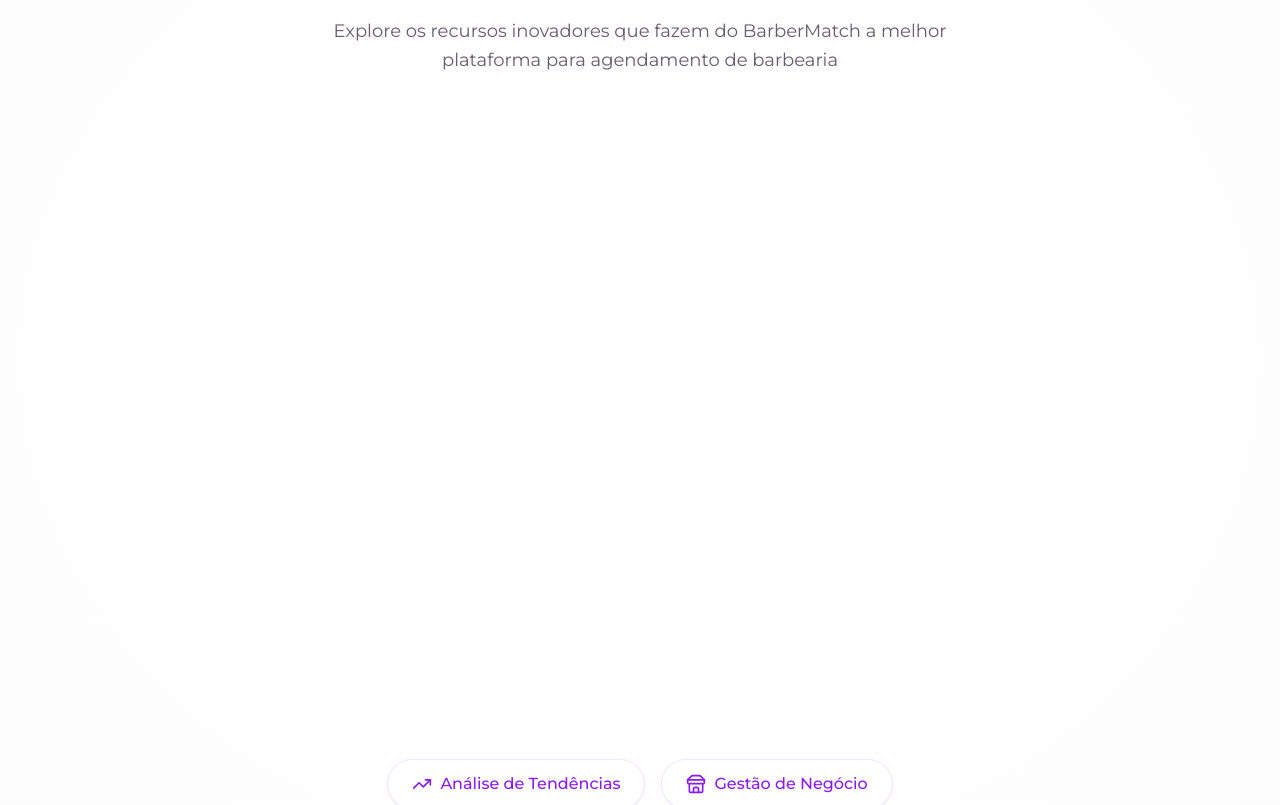
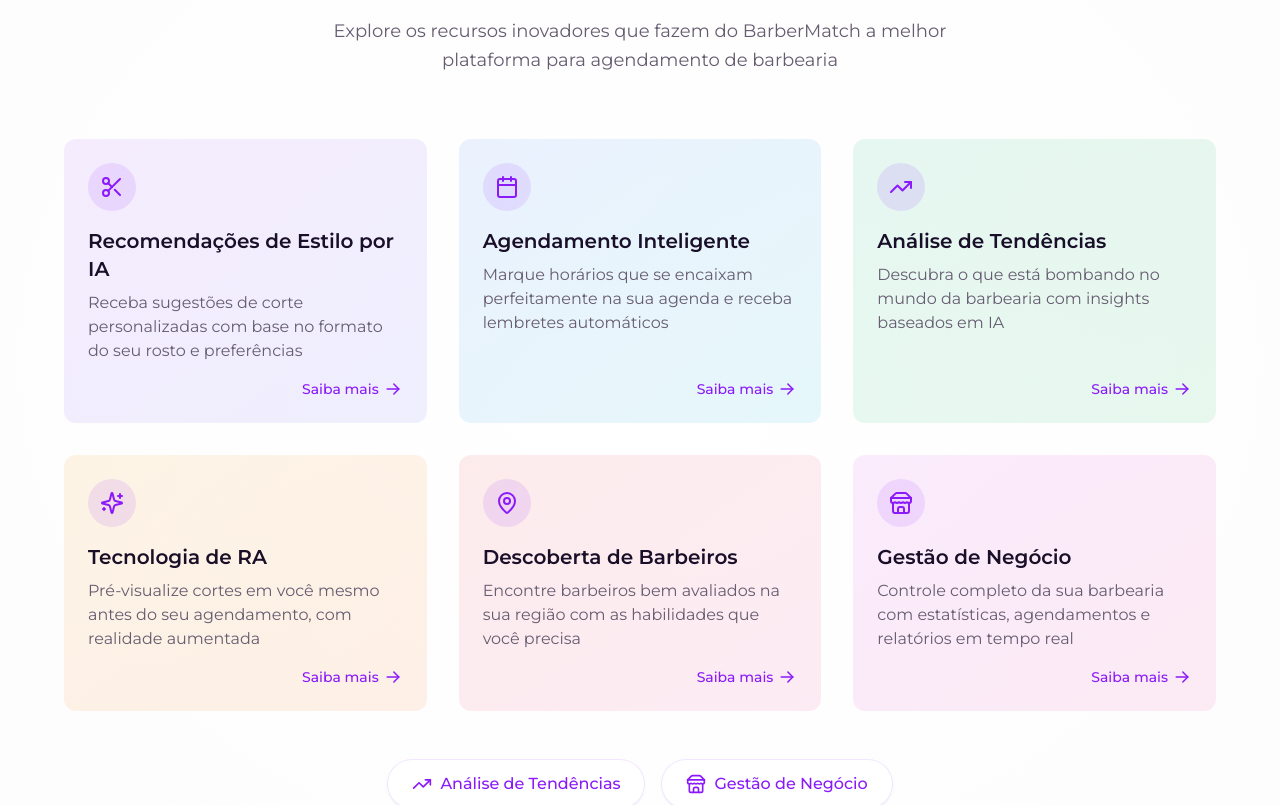
Before and after one commit to chakrinha2025/barbermatch, a React (Vite) app: page / in a window 1280 px wide. Shown: the part 1160-1965 px from the top of the page. Built offline with nearby package versions, Linux system fonts and the light colour scheme; no server answers.

Commit message:
Improve card loading
Improve the loading speed of the exclusive features cards.

```diff
--- a/src/components/AnimatedCard.tsx
+++ b/src/components/AnimatedCard.tsx
@@ -30,16 +30,16 @@ export function AnimatedCard({
     const cardCenterX = rect.left + rect.width / 2;
     const cardCenterY = rect.top + rect.height / 2;
 
-    // Calculate rotation based on mouse position (max ±15 degrees)
-    const rotateYValue = ((e.clientX - cardCenterX) / (rect.width / 2)) * 10;
-    const rotateXValue = ((e.clientY - cardCenterY) / (rect.height / 2)) * 10;
+    // Calculate rotation based on mouse position (reduced from 15 to 8 degrees for smoother movement)
+    const rotateYValue = ((e.clientX - cardCenterX) / (rect.width / 2)) * 8;
+    const rotateXValue = ((e.clientY - cardCenterY) / (rect.height / 2)) * 8;
 
     setRotateX(-rotateXValue);
     setRotateY(rotateYValue);
   };
 
   const handleMouseEnter = () => {
-    setScale(1.05);
+    setScale(1.03); // Reduced scale for smoother animation
   };
 
   const handleMouseLeave = () => {
@@ -59,15 +59,17 @@ export function AnimatedCard({
         perspective: "1000px",
         transformStyle: "preserve-3d"
       }}
-      initial={{ opacity: 0, y: 20 }}
+      initial={{ opacity: 0, y: 10 }}
       animate={{
         opacity: 1,
         y: 0,
         transition: {
-          delay: delay * 0.1,
-          duration: 0.5
+          delay: delay,
+          duration: 0.3 // Faster animation
         }
       }}
+      whileInView={{ opacity: 1, y: 0 }}
+      viewport={{ once: true, margin: "-100px" }}
     >
       <motion.div
         className="relative z-10 w-full h-full"
@@ -78,8 +80,8 @@ export function AnimatedCard({
         }}
         transition={{
           type: "spring",
-          stiffness: 300,
-          damping: 15
+          stiffness: 400, // Higher stiffness for faster response
+          damping: 20
         }}
         style={{
           transformStyle: "preserve-3d",
@@ -87,7 +89,7 @@ export function AnimatedCard({
         }}
       >
         <div
-          className="relative z-10 w-full h-full"
+          className="relative z-10 w-full h-full group"
           style={{
             transformStyle: "preserve-3d"
           }}
--- a/src/components/Feature3DCard.tsx
+++ b/src/components/Feature3DCard.tsx
@@ -1,7 +1,6 @@
 
 import React from 'react';
 import AnimatedCard from './AnimatedCard';
-import { LucideIcon } from 'lucide-react';
 
 interface Feature3DCardProps {
   title: string;
@@ -34,7 +33,7 @@ export function Feature3DCard({
   return (
     <AnimatedCard
       backgroundColor={cardColor}
-      delay={delay}
+      delay={delay / 10} // Reducing the delay to make cards appear faster
       className={`h-full ${className}`}
     >
       <div className="p-6 h-full flex flex-col">
```
